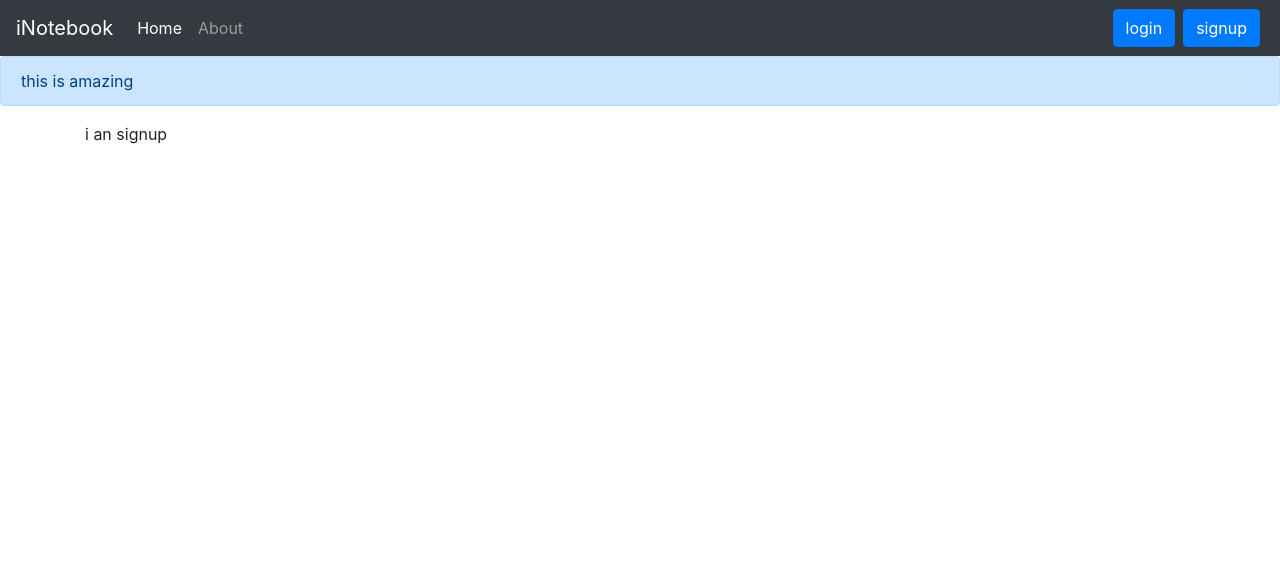
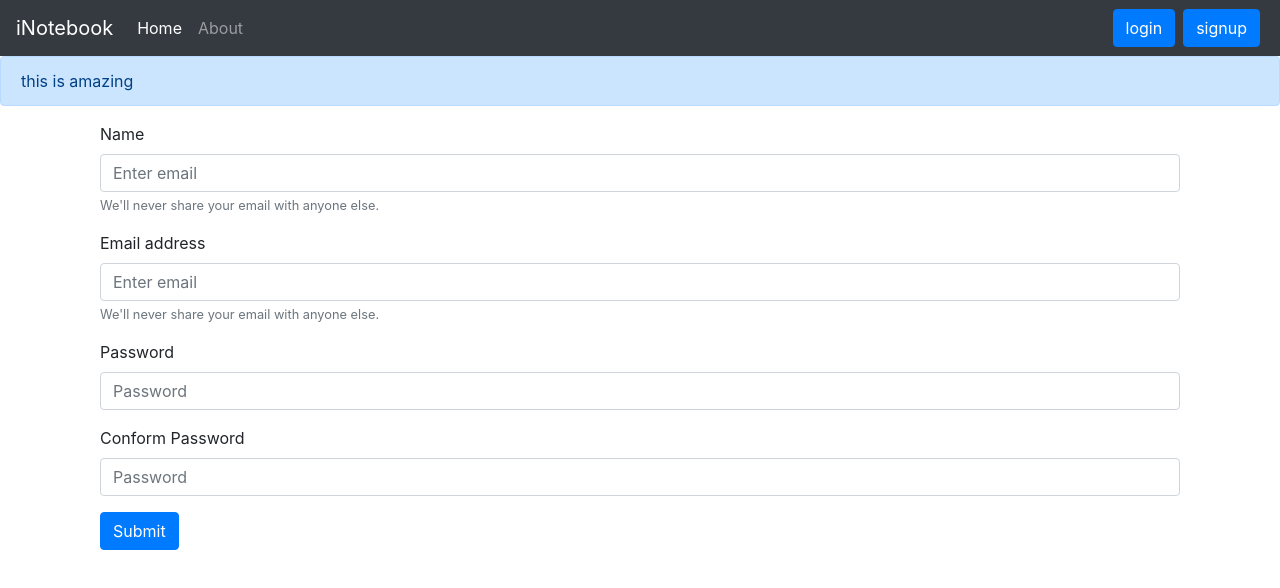
Before and after one commit to Vs74279/inotebook, a React (Create React App) app: page /signup in a window 1280 px wide. Shown: the top 588 px of the page. Built offline with nearby package versions, Linux system fonts and the light colour scheme.

Commit message:
Adding signup component to inotebook

```diff
--- a/src/components/Signup.js
+++ b/src/components/Signup.js
@@ -1,11 +1,62 @@
-import React from 'react'
+import React,{useState} from 'react'
+import { useNavigate } from 'react-router-dom';
 
 const Signup = () => {
-  return (
-    <div>
-      i an signup
-    </div>
-  )
+    const [credentials,setcredentials] = useState({name: "",email: "", password: "",cpassword:""})
+    let navigate = useNavigate();
+    const handleSubmit = async (e) => {
+        e.preventDefault();
+        const {name,email,password} = credentials;
+        const response = await fetch("http://localhost:4000/api/auth/createUser", {
+            'method': 'POST',
+            'headers': {
+                'Content-Type': 'application/json'
+            },
+            body: JSON.stringify({name,email,password})
+
+        });
+        const json = await response.json()
+        console.log(json);
+        if (json.success){
+            // save the  auth token and redirect
+            localStorage.setItem('token', json.authtoken);
+            navigate('/path')
+
+        }
+        else{
+            alert("invalid credentials");
+        }
+
+    }
+    const onChange = (e)=>{
+        setcredentials({...credentials, [e.target.name]: e.target.value})
+     }
+    return (
+        <div className='container'>
+            <form onSubmit={handleSubmit}>
+                <div className="form-group">
+                    <label htmlFor="name">Name</label>
+                    <input type="text" className="form-control" id="name" name="name" onChange={onChange}  aria-describedby="emailHelp" placeholder="Enter email" />
+                    <small id="emailHelp" className="form-text text-muted">We'll never share your email with anyone else.</small>
+                </div>
+                <div className="form-group">
+                    <label htmlFor="email">Email address</label>
+                    <input type="email" className="form-control" id="email" name="email" onChange={onChange}  aria-describedby="emailHelp" placeholder="Enter email" />
+                    <small id="emailHelp" className="form-text text-muted">We'll never share your email with anyone else.</small>
+                </div>
+                <div className="form-group">
+                    <label htmlFor="password">Password</label>
+                    <input type="password" className="form-control" id="password" name="password" onChange={onChange} minLength={5} required placeholder="Password" />
+                </div>
+                <div className="form-group">
+                    <label htmlFor="cpassword"> Conform Password</label>
+                    <input type="password" className="form-control" id="cpassword" name="cpassword" onChange={onChange} minLength={5} required  placeholder="Password" />
+                </div>
+
+                <button type="submit" className="btn btn-primary">Submit</button>
+            </form>
+        </div>
+    )
 }
 
 export default Signup
--- a/src/context/NoteState.js
+++ b/src/context/NoteState.js
@@ -18,6 +18,7 @@
       }
 
     });
+
     const json = await response.json()
     console.log(json)
     setNotes(json)
```
Also changed, not shown: 1 other file (tests, documents, lock files or other folders).
